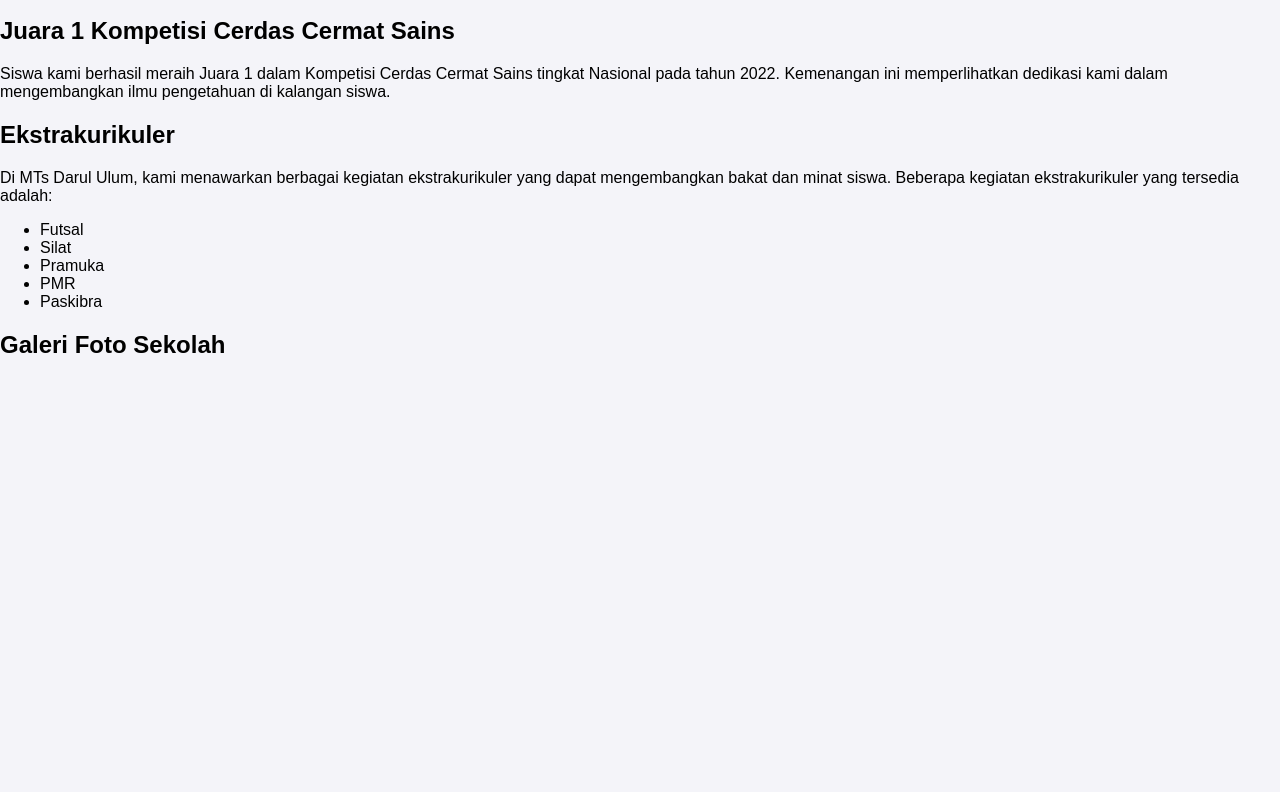
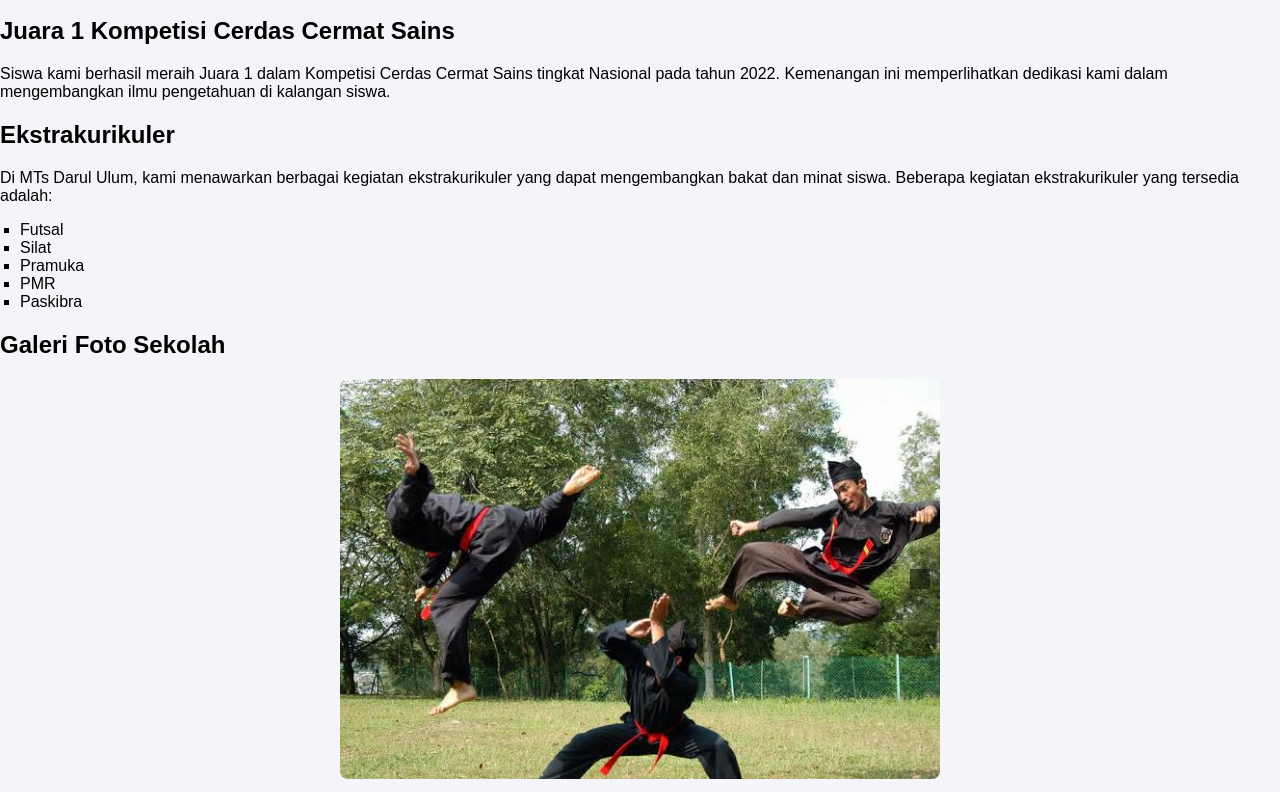
Before and after one commit to anugrahsaputra/V3-Navigation, a plain HTML site: page index.html in a window 1280 px wide. Shown: the part 1888-2680 px from the top of the page. Drawn offline with Linux system fonts and the light colour scheme.

Commit message:
Update styles.css

```diff
--- a/styles.css
+++ b/styles.css
@@ -158,4 +158,58 @@ footer {
 
 .social-media i {
     margin-right: 5px;
-    }
+}
+
+/* Styling untuk bagian Ekstrakurikuler */
+#ekstrakurikuler {
+    margin: 20px 0;
+}
+
+#ekstrakurikuler ul {
+    list-style-type: square;
+    padding-left: 20px;
+}
+
+/* Styling untuk Carousel Foto */
+#carousel {
+    margin: 20px 0;
+}
+
+.carousel-container {
+    position: relative;
+    overflow: hidden;
+    width: 100%;
+    max-width: 600px;
+    margin: auto;
+}
+
+.carousel-slide {
+    display: flex;
+    transition: transform 0.5s ease-in-out;
+}
+
+.carousel-slide img {
+    width: 100%;
+    border-radius: 8px;
+    object-fit: cover;
+}
+
+.carousel-container:before, .carousel-container:after {
+    content: '';
+    position: absolute;
+    top: 50%;
+    transform: translateY(-50%);
+    background-color: rgba(0, 0, 0, 0.5);
+    color: white;
+    font-size: 30px;
+    padding: 10px;
+    cursor: pointer;
+}
+
+.carousel-container:before {
+    left: 10px;
+}
+
+.carousel-container:after {
+    right: 10px;
+}
```
